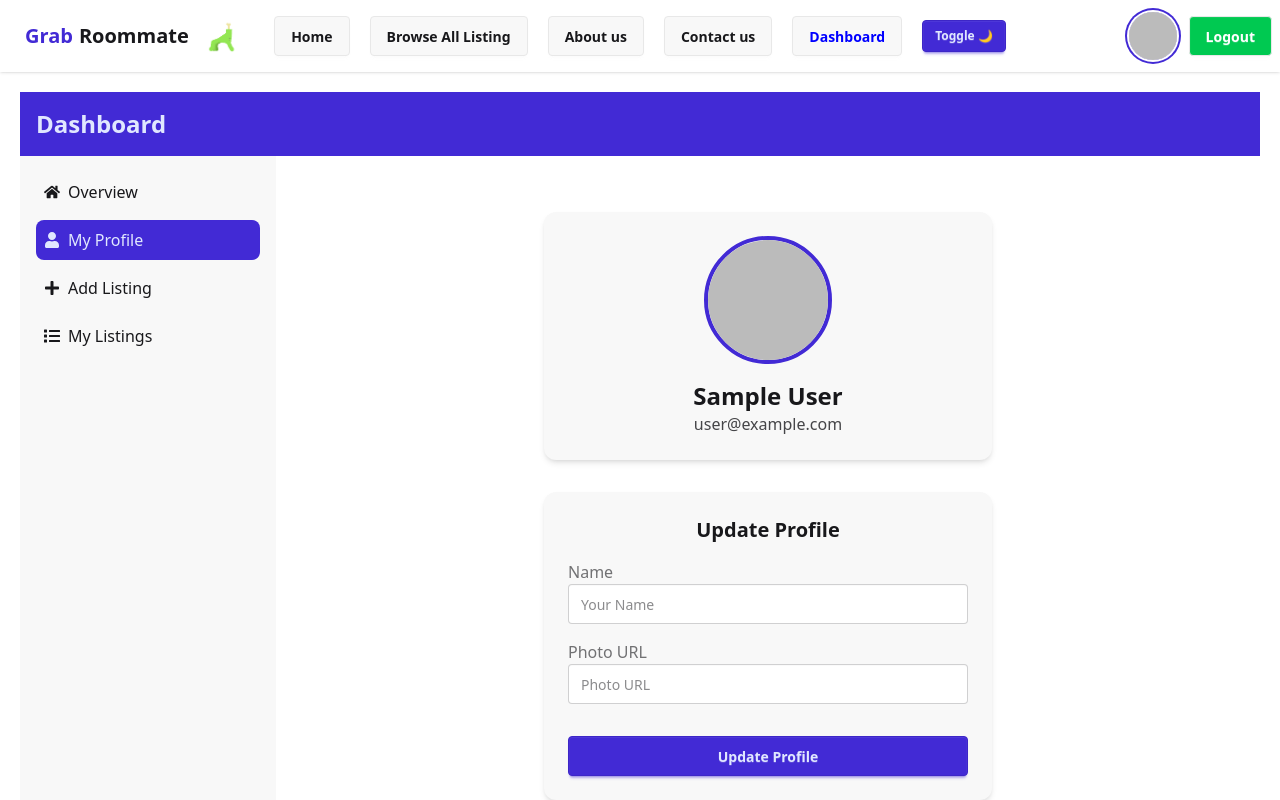
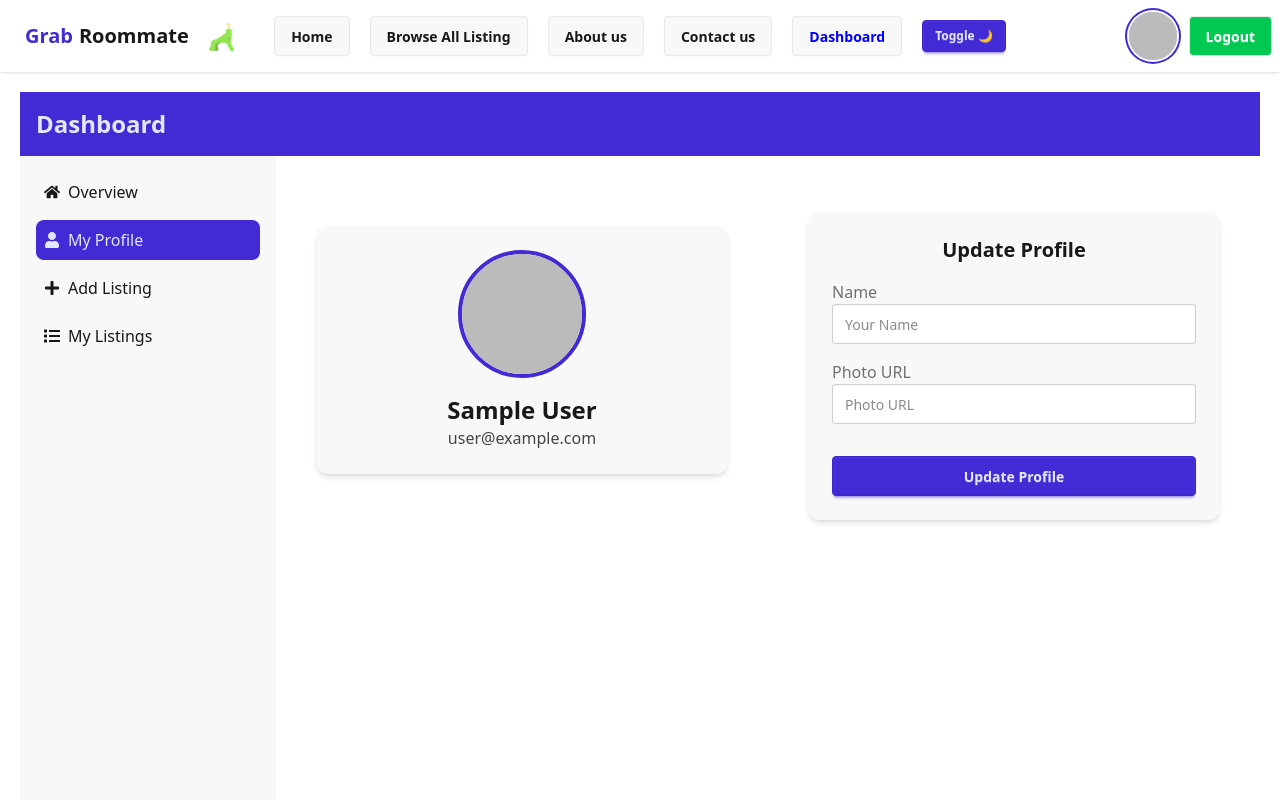
Before and after one commit to mahin67580/roommate-finder-app-frontend, a React (Vite) app: page /dashboard/myprofile in a window 1280 px wide. Shown: the top 800 px of the page. Built offline with nearby package versions, Linux system fonts and the light colour scheme; no server answers; sample sign-in values are in the browser's storage.

Commit message:
modified

```diff
--- a/src/Components/FeaturedRoommatePost.jsx
+++ b/src/Components/FeaturedRoommatePost.jsx
@@ -47,13 +47,13 @@
     if (loading) {
         return (
             <div className="flex flex-col items-center justify-center min-h-[300px]">
-                <motion.div
+                {/* <motion.div
                     animate={{ rotate: 360 }}
                     transition={{ duration: 1, repeat: Infinity, ease: "linear" }}
                     className="text-primary text-4xl mb-4"
                 >
                     <FaSpinner />
-                </motion.div>
+                </motion.div> */}
                 <p className="text-lg text-base-content">Finding the best roommates for you...</p>
             </div>
         );
--- a/src/Components/MyProfile.jsx
+++ b/src/Components/MyProfile.jsx
@@ -38,9 +38,9 @@
 
     return (
         <SpinnerLoader>
-            <div className="container mx-auto px-4 py-8">
+            <div className="container   mx-auto px-4 py-8">
                 {/* Profile Card */}
-                <div className="flex flex-col items-center">
+                <div className="flex flex-col lg:flex-row justify-center lg:gap-20 items-center">
                     <div className="w-full max-w-md bg-base-200 rounded-xl shadow-md p-6 mb-8">
                         <div className="flex flex-col items-center">
                             <img
--- a/src/Components/RoommatePostCard.jsx
+++ b/src/Components/RoommatePostCard.jsx
@@ -20,7 +20,7 @@
 
                 <div className="space-y-3">
                     <div className="flex items-center gap-3">
-                        <FaMapMarkerAlt className="text-secondary flex-shrink-0" />
+                        <FaMapMarkerAlt className="text-secondary  flex-shrink-0" />
                         <span className="text-base-content">{location}</span>
                     </div>
 
--- a/src/Dashboard/DashHome.jsx
+++ b/src/Dashboard/DashHome.jsx
@@ -14,6 +14,8 @@
     const [loading, setLoading] = useState(true);
 
     useEffect(() => {
+        document.title = 'Overview';
+        window.scrollTo(0, 0);
         const fetchData = async () => {
             try {
                 const response = await fetch("https://room-mate-server.vercel.app/roommates");
--- a/src/Dashboard/DashboardLayout.jsx
+++ b/src/Dashboard/DashboardLayout.jsx
@@ -1,9 +1,13 @@
-import React, { useState } from 'react';
+import React, { useEffect, useState } from 'react';
 import { Outlet, NavLink } from 'react-router';
 import { FaHome, FaUser, FaPlus, FaList, FaBars, FaTimes } from 'react-icons/fa';
 
 const DashboardLayout = () => {
     const [mobileMenuOpen, setMobileMenuOpen] = useState(false);
+    useEffect(() => {
+        document.title = 'Dashboard';
+        window.scrollTo(0, 0);
+    }, []);
 
     return (
         <div className="min-h-screen bg-base-100">
```
Also changed, not shown: 1 other file (tests, documents, lock files or other folders).
